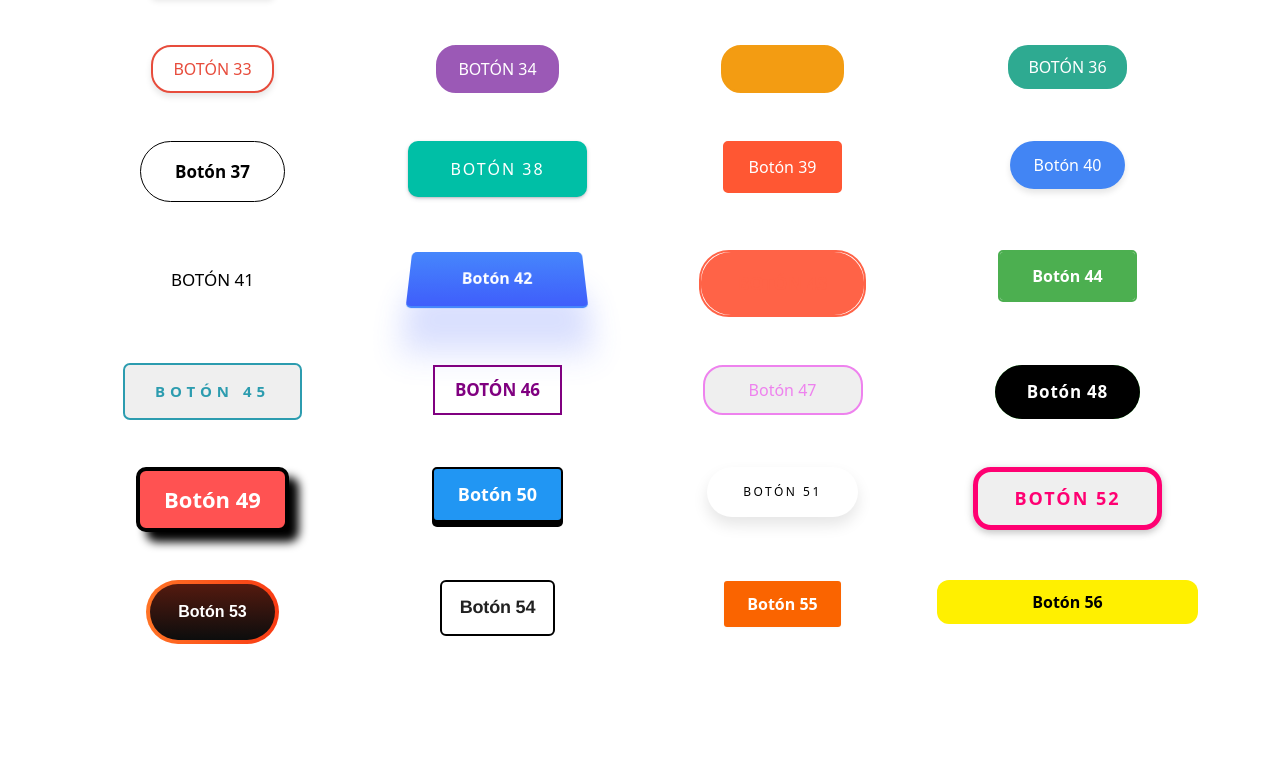
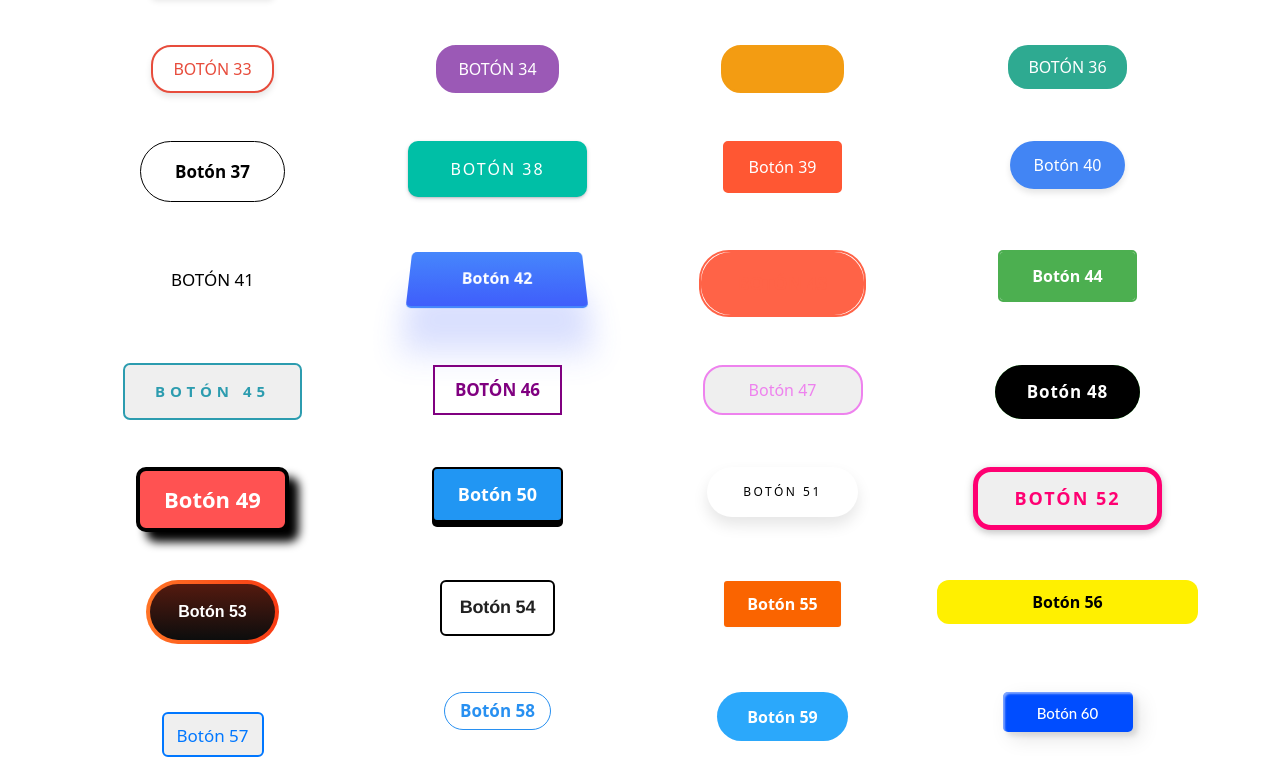
Before and after one commit to EduardoHernandezGuzman/botones-de-prueba-1, a website: page index.html in a window 1280 px wide. Shown: the part 981-1758 px from the top of the page. Before the commit the page ends 1625 px from the top, so only its background shows below. Drawn offline with nearby package versions, Linux system fonts and the light colour scheme.

Commit message:
Añadidos botones 57, 58 , 59 y 60

```diff
--- a/index.html
+++ b/index.html
@@ -159,7 +159,7 @@
         </button>
       </div>
       <div class="col">
-        <button id="boton27">  Botón 27
+        <button id="boton27"> Botón 27
         </button>
       </div>
       <div class="col">
@@ -304,7 +304,6 @@
 
   <div class="container text-center mt-5">
     <div class="row row-cols-4">
-
       <div class="col">
         <button id="boton53">Botón 53</button>
       </div>
@@ -317,6 +316,27 @@
       <div class="col">
         <button id="boton56">Botón 56</button>
       </div>
+    </div>
+  </div>
+
+  <div class="container text-center mt-5">
+    <div class="row row-cols-4">
+      <div class="col">
+        <button id="boton57">Botón 57</button>
+      </div>
+      <div class="col">
+        <button id="boton58">Botón 58</button>
+      </div>
+      <div class="col">
+        <button id="boton59">Botón 59</button>
+      </div>
+      <div class="col">
+        <button id="boton60">Botón 60</button>
+      </div>
+    </div>
+  </div>
+
+
 
 
 
--- a/styles.css
+++ b/styles.css
@@ -1825,3 +1825,168 @@
   -webkit-filter: saturate(0.2) opacity(0.5);
   cursor: not-allowed;
 }
+
+/* BOTÓN 57 */
+#boton57 {
+  --color: #0077ff;
+  font-family: inherit;
+  display: inline-block;
+  width: 6em;
+  height: 2.6em;
+  line-height: 2.5em;
+  overflow: hidden;
+  cursor: pointer;
+  margin: 20px;
+  font-size: 17px;
+  z-index: 1;
+  color: var(--color);
+  border: 2px solid var(--color);
+  border-radius: 6px;
+  position: relative;
+}
+
+#boton57::before {
+  position: absolute;
+  content: "";
+  background: var(--color);
+  width: 150px;
+  height: 200px;
+  z-index: -1;
+  border-radius: 50%;
+}
+
+#boton57:hover {
+  color: white;
+}
+
+#boton57:before {
+  top: 100%;
+  left: 100%;
+  transition: 0.3s all;
+}
+
+#boton57:hover::before {
+  top: -30px;
+  left: -30px;
+}
+
+
+/* BOTÓN 58 */
+#boton58 {
+  background: transparent;
+  position: relative;
+  padding: 5px 15px;
+  display: flex;
+  align-items: center;
+  font-size: 17px;
+  font-weight: 600;
+  text-decoration: none;
+  cursor: pointer;
+  border: 1px solid rgb(40, 144, 241);
+  border-radius: 25px;
+  outline: none;
+  overflow: hidden;
+  color: rgb(40, 144, 241);
+  transition: color 0.3s 0.1s ease-out;
+  text-align: center;
+  margin: 0 auto;
+  width: fit-content;
+}
+
+#boton58 span {
+  margin: 10px;
+}
+
+#boton58::before {
+  position: absolute;
+  top: 0;
+  left: 0;
+  right: 0;
+  bottom: 0;
+  margin: auto;
+  content: '';
+  border-radius: 50%;
+  display: block;
+  width: 20em;
+  height: 20em;
+  left: -5em;
+  text-align: center;
+  transition: box-shadow 0.5s ease-out;
+  z-index: -1;
+}
+
+#boton58:hover {
+  color: #fff;
+  border: 1px solid rgb(40, 144, 241);
+}
+
+#boton58:hover::before {
+  box-shadow: inset 0 0 0 10em rgb(40, 144, 241);
+}
+
+
+
+/* BOTÓN 59 */
+#boton59 {
+  padding: 12.5px 30px;
+  border: 0;
+  border-radius: 100px;
+  background-color: #2ba8fb;
+  color: #ffffff;
+  font-weight: Bold;
+  transition: all 0.5s;
+  -webkit-transition: all 0.5s;
+}
+
+#boton59:hover {
+  background-color: #6fc5ff;
+  box-shadow: 0 0 20px #6fc5ff50;
+  transform: scale(1.1);
+}
+
+#boton59:active {
+  background-color: #3d94cf;
+  transition: all 0.25s;
+  -webkit-transition: all 0.25s;
+  box-shadow: none;
+  transform: scale(0.98);
+}
+
+/* BOTÓN 60 */
+#boton60 {
+  width: 130px;
+  height: 40px;
+  color: #fff;
+  border-radius: 5px;
+  padding: 10px 25px;
+  font-family: 'Lato', sans-serif;
+  font-weight: 500;
+  background: transparent;
+  cursor: pointer;
+  transition: all 0.3s ease;
+  position: relative;
+  display: inline-block;
+  box-shadow: inset 2px 2px 2px 0px rgba(255,255,255,.5),
+   7px 7px 20px 0px rgba(0,0,0,.1),
+   4px 4px 5px 0px rgba(0,0,0,.1);
+  outline: none;
+  font-size: 15px;
+}
+
+#boton60 {
+  background: #004dff;
+  background: linear-gradient(0deg, #004dff 0%, #004dff 100%);
+  border: none;
+}
+
+#boton60:before {
+  height: 0%;
+  width: 2px;
+}
+
+#boton60:hover {
+  box-shadow: 4px 4px 6px 0 rgba(255,255,255,.5),
+              -4px -4px 6px 0 rgba(116, 125, 136, .5),
+    inset -4px -4px 6px 0 rgba(255,255,255,.2),
+    inset 4px 4px 6px 0 rgba(0, 0, 0, .4);
+}
```
Lines whose indentation alone changed are shown as unchanged.
